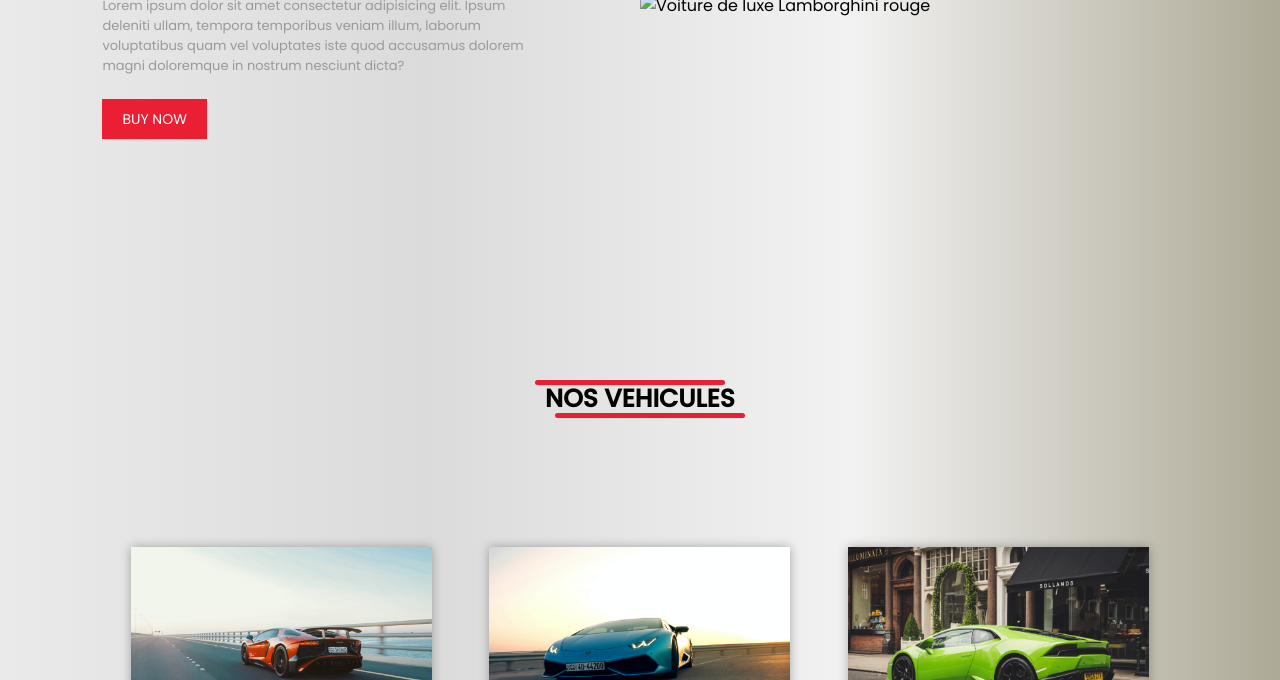
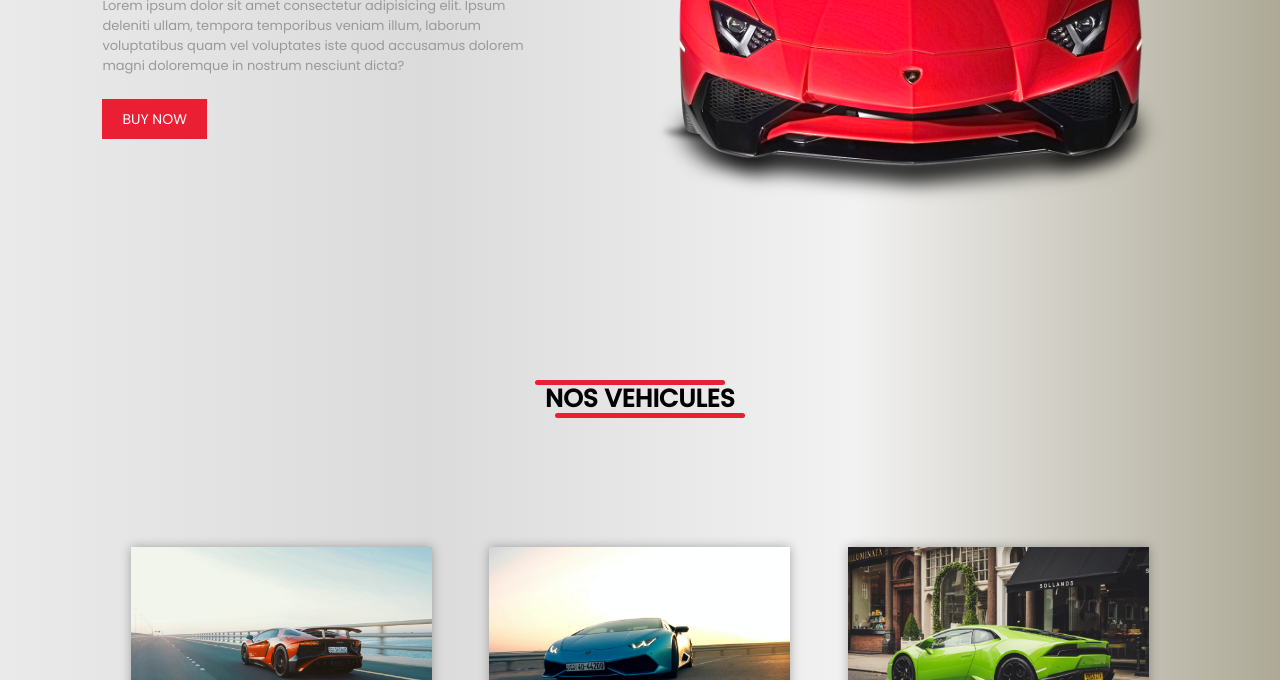
Before and after one commit to KilianOlry/Site-Cars, a plain HTML site: page index.html in a window 1280 px wide. Shown: the part 420-1100 px from the top of the page. Drawn offline with Linux system fonts and the light colour scheme; the site is published under a folder, as on GitHub Pages, so addresses that start at the root find nothing.

Commit message:
Version Finale

```diff
--- a/index.html
+++ b/index.html
@@ -31,7 +31,7 @@
             <p>Lorem ipsum dolor sit amet consectetur adipisicing elit. Ipsum deleniti ullam, tempora temporibus veniam illum, laborum voluptatibus quam vel voluptates iste quod accusamus dolorem magni doloremque in nostrum nesciunt dicta?</p>
             <a href="#">BUY NOW</a>
         </div>
-        <div class="right"><img src="/images/img1.png" alt="Voiture de luxe Lamborghini rouge"></div>
+        <div class="right"><img src="images/img1.png" alt="Voiture de luxe Lamborghini rouge"></div>
 
     </section>
             <!-- Galerie de voiture -->
```
